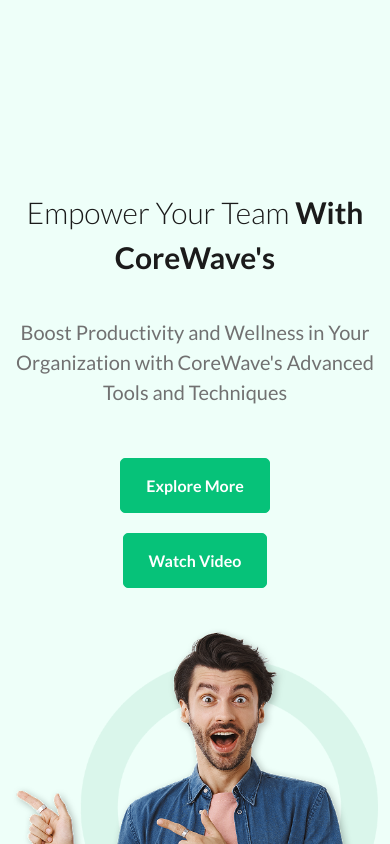
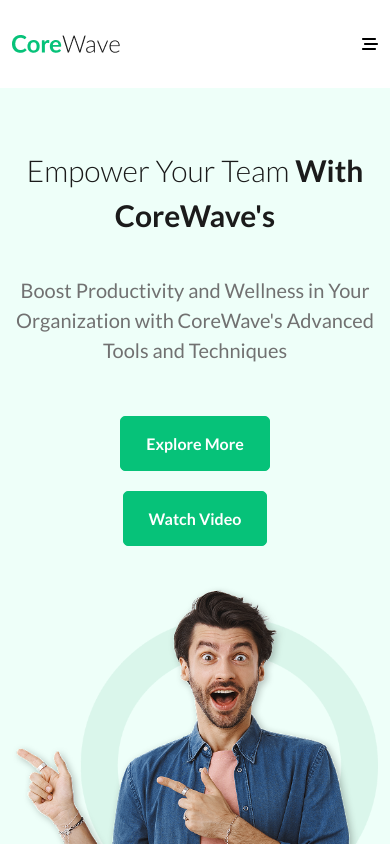
Before and after one commit to Sijan666/coreWave, a React (Vite) app: page / in a window 390 px wide. Shown: the top 844 px of the page. Built offline with nearby package versions, Linux system fonts and the light colour scheme.

Commit message:
fix banner responsive

```diff
--- a/src/components/layouts/Banner.jsx
+++ b/src/components/layouts/Banner.jsx
@@ -7,7 +7,7 @@
 const Banner = () => {
     return (
         <>
-        <div className="bg-[#EEFFF9] pt-[190px]">
+        <div className="bg-[#EEFFF9] pt-15 lg:pt-[190px]">
             <Container className={'px-3 lg:px-0'}>
                 <div className="flex flex-col lg:flex-row items-center gap-y-10 justify-between">
                     <div className="left lg:w-[526px] text-center lg:text-left">
--- a/src/components/layouts/Header.jsx
+++ b/src/components/layouts/Header.jsx
@@ -2,22 +2,32 @@
 import Logo from "../../assets/Logo.png"
 import Container from "../Container"
 import Button from "../Button"
+import { FaBarsStaggered } from "react-icons/fa6"
+import { useState } from "react"
 
 
 const Header = () => {
+
+    const [show , setShow] = useState()
+
+    const handleClick = ()=>{
+        setShow(!show)
+    }
+
     return (
         <>
-        <header className="py-[35px] fixed w-full ">
+        <header className="py-[35px] lg:fixed w-full ">
             <Container>
-                <div className="flex justify-between items-center">
-                    <div className="flex items-center gap-x-[416px]">
+                <div className="hidden lg:block">
+                    <div className="flex justify-between items-center ">
+                        <div className="flex items-center lg:gap-x-[416px] gap-y-5">
                             {/* logo */}
                             <div className="logo">
                                 <Images imgSrc={Logo}/>
                             </div>
                             {/* navbar */}
                             <nav>
-                            <ul className="flex gap-x-[45px]">
+                                <ul className="flex flex-col lg:flex-row gap-y-5 text-center gap-x-[45px]">
                                     <li className="text-[#1B1B1B] text-base font-medium hover:text-[#06C279] duration-300 cursor-pointer">Home</li>
                                     <li className="text-[#1B1B1B] text-base font-medium hover:text-[#06C279] duration-300 cursor-pointer">About</li>
                                     <li className="text-[#1B1B1B] text-base font-medium hover:text-[#06C279] duration-300 cursor-pointer">Portfolio</li>
@@ -28,10 +38,35 @@
                             </nav>
                         </div>
                         {/* btn */}
-                    <div className="btn">
+                        <div className="btn hidden lg:block">
                             <Button btnText={'Register'} className={'px-[25px] py-[14.5px]'}/>
                         </div>
                     </div>
+                </div>
+                {/* mobile menu */}
+                <div className="flex justify-between lg:hidden px-3 relative">
+                    <div className="logo">
+                        <Images imgSrc={Logo}/>
+                    </div>
+                    <button onClick={handleClick}><FaBarsStaggered /></button>
+                </div>
+                {show && ((
+                <div className="bg-white/5 backdrop-blur-lg rounded-[10px] py-8 w-[90%] overflow-hidden border border-gray-600 absolute top-20 left-1/2 -translate-x-1/2">
+                    <nav>
+                        <ul className="flex flex-col lg:flex-row gap-y-5 text-center gap-x-[45px]">
+                            <li className="text-[#1B1B1B] text-base font-medium hover:text-[#06C279] duration-300 cursor-pointer">Home</li>
+                            <li className="text-[#1B1B1B] text-base font-medium hover:text-[#06C279] duration-300 cursor-pointer">About</li>
+                            <li className="text-[#1B1B1B] text-base font-medium hover:text-[#06C279] duration-300 cursor-pointer">Portfolio</li>
+                            <li className="text-[#1B1B1B] text-base font-medium hover:text-[#06C279] duration-300 cursor-pointer">Service</li>
+                            <li className="text-[#1B1B1B] text-base font-medium hover:text-[#06C279] duration-300 cursor-pointer">Blog</li>
+                            <li className="text-[#1B1B1B] text-base font-medium hover:text-[#06C279] duration-300 cursor-pointer">Testimonial</li>
+                        </ul>
+                    </nav>
+                    <div className="btn text-center pt-5">
+                        <Button btnText={'Register'} className={'px-[25px] py-[14.5px]'}/>
+                    </div>
+                </div>
+                ))}
             </Container>
         </header>
         </>
```
Lines whose indentation alone changed are shown as unchanged.
